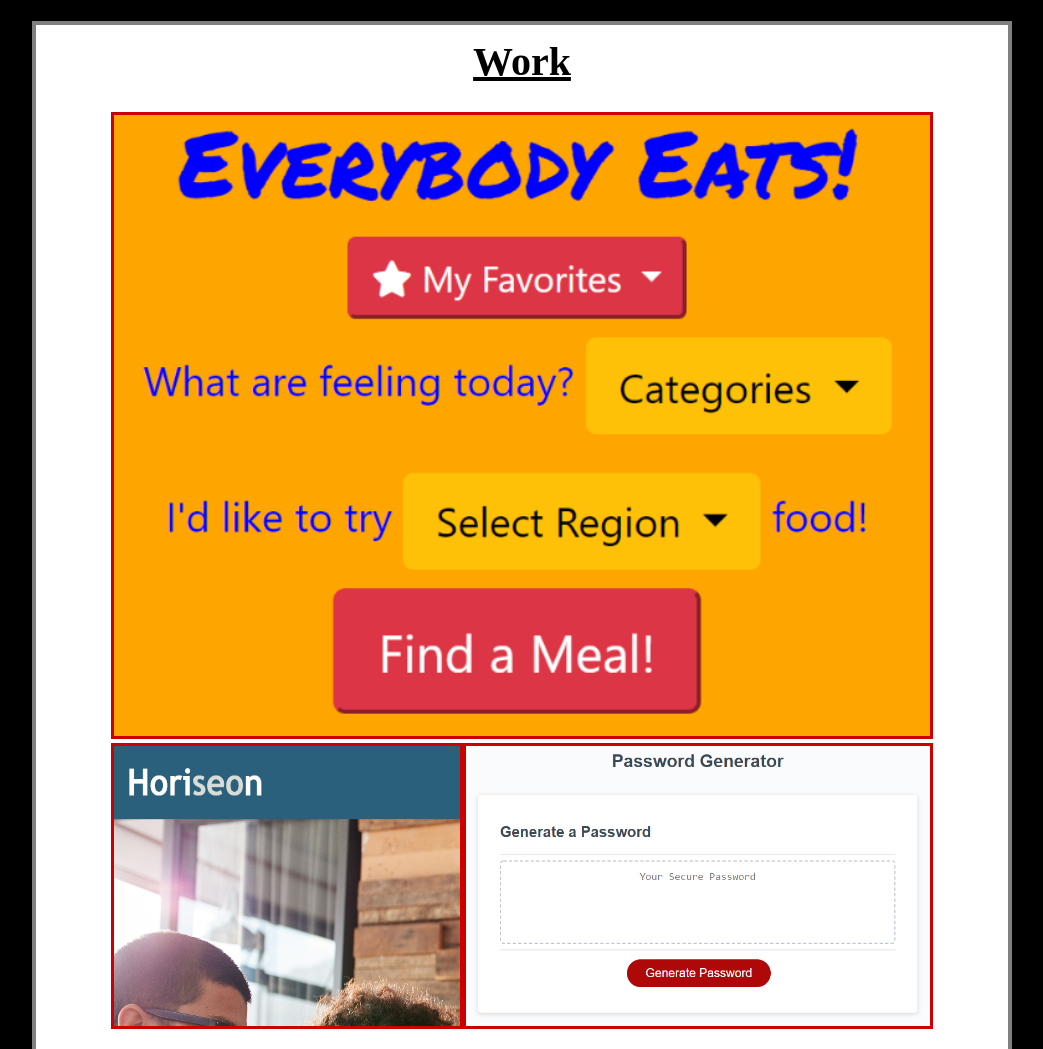
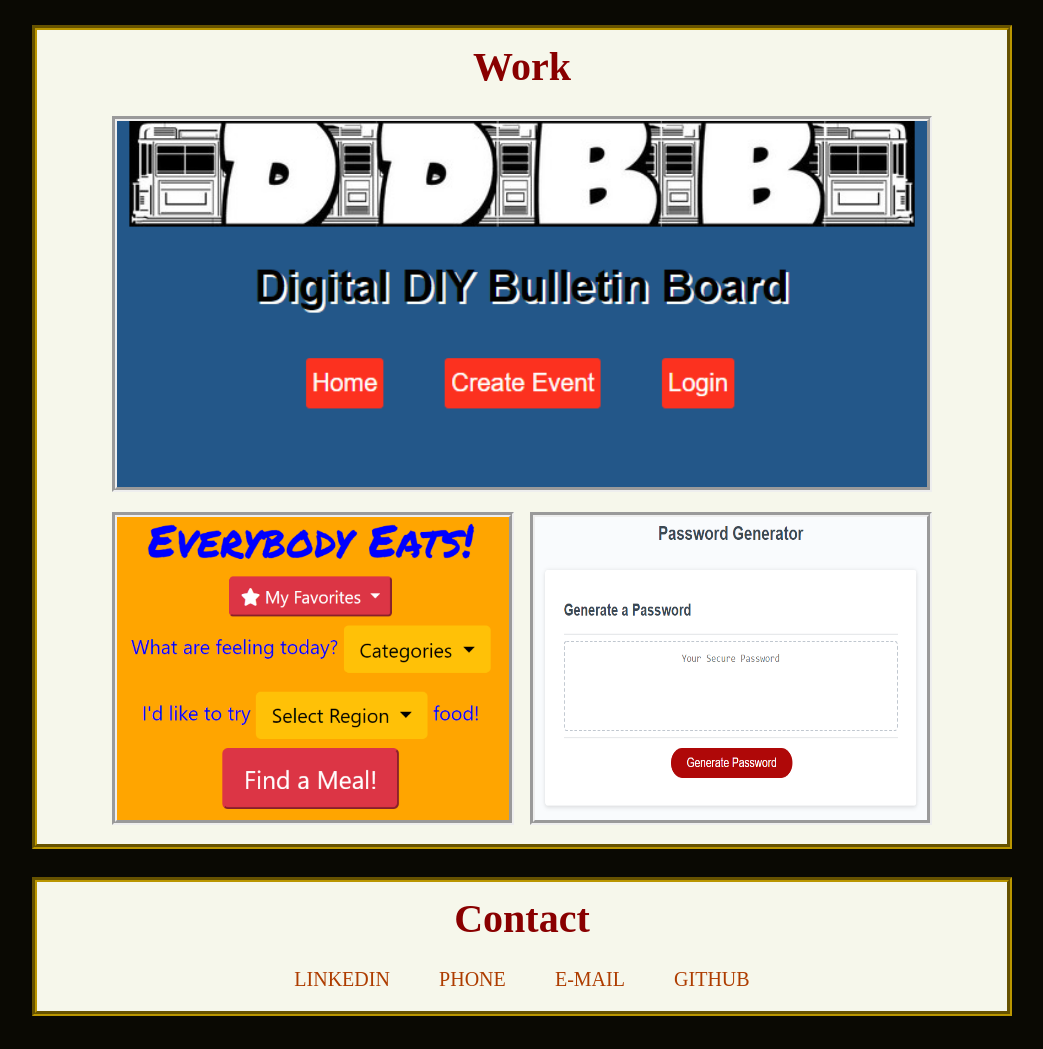
Before and after one commit to ndufour48/module-challenge-2, a plain HTML site: page index.html in a window 1280 px wide. Shown: the part 504-1553 px from the top of the page, without its empty margins (118-1161 px from the left). After the commit the page ends 1525 px from the top, so only its background shows below. Drawn offline with Linux system fonts and the light colour scheme.

Commit message:
updated work section and color scheme

```diff
--- a/assets/css/style.css
+++ b/assets/css/style.css
@@ -1,3 +1,11 @@
+:root {
+  --primary: #890000;
+  --secondary: #AE3D00;
+  --tertiary: #ba9600;
+  --light-dark: #F6F7EB;
+  --dark: #0A0903;
+}
+
 * {
   box-sizing: border-box;
   padding: 0;
@@ -5,28 +13,31 @@
 }
 
 body {
-  background-color: black;
+  background-color: var(--dark);
   font-family: 'Times New Roman', Times, serif;
   }
 
 p {
   padding: 1% 5%;
-  color: black;
+  color: var(--dark);
   }
 
 a {
-  color: #cc0000;
+  color: var(--secondary);
   text-decoration: none;
+}
+
+a:hover {
+  color: var(--primary);
+  text-decoration: underline;
 }
 
 .header {
   padding: 3px;
-  border: 4px;
-  border-style: solid;
-  border-color: grey;
+  border: 5px groove var(--tertiary);
   margin: 30px 150px 5px 150px;
-  background-color: white;
-  color: black;
+  background-color: var(--light-dark);
+  color: var(--primary);
 }
 
 .header h1 {
@@ -34,7 +45,6 @@ a {
   display: flex;
   justify-content: center;
   font-size: 55px;
-  text-decoration: underline;
 }
 
 .header ul {
@@ -48,11 +58,6 @@ a {
   font-size: 25px;
 }
 
-.header ul li a:hover {
-  color: grey;
-  text-decoration: line-through;
-}
-
 h2 {
   padding: 5px;
   margin: 5px;
@@ -60,56 +65,63 @@ h2 {
   align-items: center;
   justify-content: center;
   font-size: 40px;
-  text-decoration: underline;
 }
 
 .about,
 .work,
 .contact {
   padding: 3px 75px;
-  border: 4px;
-  border-style: solid;
-  border-color: grey;
+  border: 5px groove var(--tertiary);
   margin: 5px 150px 5px 150px;
-  background-color: white;
-  color: black;
+  background-color: var(--light-dark);
+  color: var(--primary);
 }
 
 .portrait {
   width: 80px;
-  border: solid;
+  border: 5px groove var(--tertiary);
   margin: 1px 20px 20px 1px;
   float: left;
 }
 
 .LGcard img {
   width: 100%;
-  border: solid;
+  border: 5px groove;
+  margin-bottom: 2%;
 }
 
 .LGcard img:hover {
-  backdrop-filter: blur(4px);
-  filter: blur(4px);
-  transition: 0.4s ease;
-  border-color: grey;
+  backdrop-filter: blur(3px);
+  filter: blur(3px);
+  transition: 0.3s ease;
+  border: 7px groove var(--primary);
 }
 
 .SMcard {
   display: flex;
-  flex: 50%;
 }
 
 .SMcard img {
   height: 100%;
   width: 100%;
-  border: solid;
+  border: 5px groove;
 }
 
 .SMcard img:hover {
-  backdrop-filter: blur(4px);
-  filter: blur(4px);
-  transition: 0.4s ease;
-  border-color: grey;
+  backdrop-filter: blur(3px);
+  filter: blur(3px);
+  transition: 0.3s ease;
+  border: 7px groove var(--primary);
+}
+
+.SMcard1 {
+  flex: 50%;
+  margin-right: 1%;
+}
+
+.SMcard2 {
+  flex: 50%;
+  margin-left: 1%;
 }
 
 .contact ul {
@@ -122,8 +134,3 @@ h2 {
   margin: 0% 3% 0% 3%;
   font-size: 20px;
 }
-
-.contact ul li a:hover {
-  color: grey;
-  text-decoration: line-through;
-}
--- a/index.html
+++ b/index.html
@@ -11,7 +11,6 @@
 <body>
     <div class="header">
         <h1>Nicholas DuFour's Portfolio</h1>
-        <nav>
         <ul>
             <li>
                 <a href="#about-section">About</a>
@@ -23,10 +22,8 @@
                 <a href="#contact-section">Contact</a>
             </li>
         </ul>
-        </nav>
     </div>
 <br>
-<div>
     <div class="about" id="about-section">
         <h2>About</h2>
         <p>
@@ -39,12 +36,12 @@
         <h2>Work</h2>
         <p>
             <div class="LGcard">
-                <a href="https://kpfranklin22.github.io/Everybody-Eats/" target="_blank"><img src="./assets/images/everybody-eats-web-app.png" alt="Everybody Eats App" /></a>
+                <a href="https://digital-diy-bulletin-board.herokuapp.com/" target="_blank"><img src="./assets/images/ddbb.png" alt="Digital Diy Bulletin Board" /></a>
             </div>
-            <div class="SMcard">
-                <a href="https://ndufour48.github.io/refactoring-horiseon-website/" target="_blank"><img src="./assets/images/horiseon-home.png" alt="Horiseon Webpage" /></a>
-                <a href="https://ndufour48.github.io/password-generator/" target="_blank"><img src="./assets/images/password-gen-app.png" alt="Password Generator Web App" /></a>
-            </div>
+            <span class="SMcard">
+                <a class="SMcard1" href="https://kpfranklin22.github.io/Everybody-Eats/" target="_blank"><img src="./assets/images/everybody-eats-web-app.png" alt="Everybody Eats App" /></a>
+                <a class="SMcard2" href="https://ndufour48.github.io/password-generator/" target="_blank"><img src="./assets/images/password-gen-app.png" alt="Password Generator Web App" /></a>
+            </span>
         </p>
     </div>
 <br>
@@ -67,7 +64,6 @@
             </ul>
         </p>
     </div>
-</div>
 </body>
 
 </html>
```
Also changed, not shown: assets/images/ddbb.png (added), assets/images/horiseon-home.png (deleted), 1 other file. Lines whose indentation alone changed are shown as unchanged.
